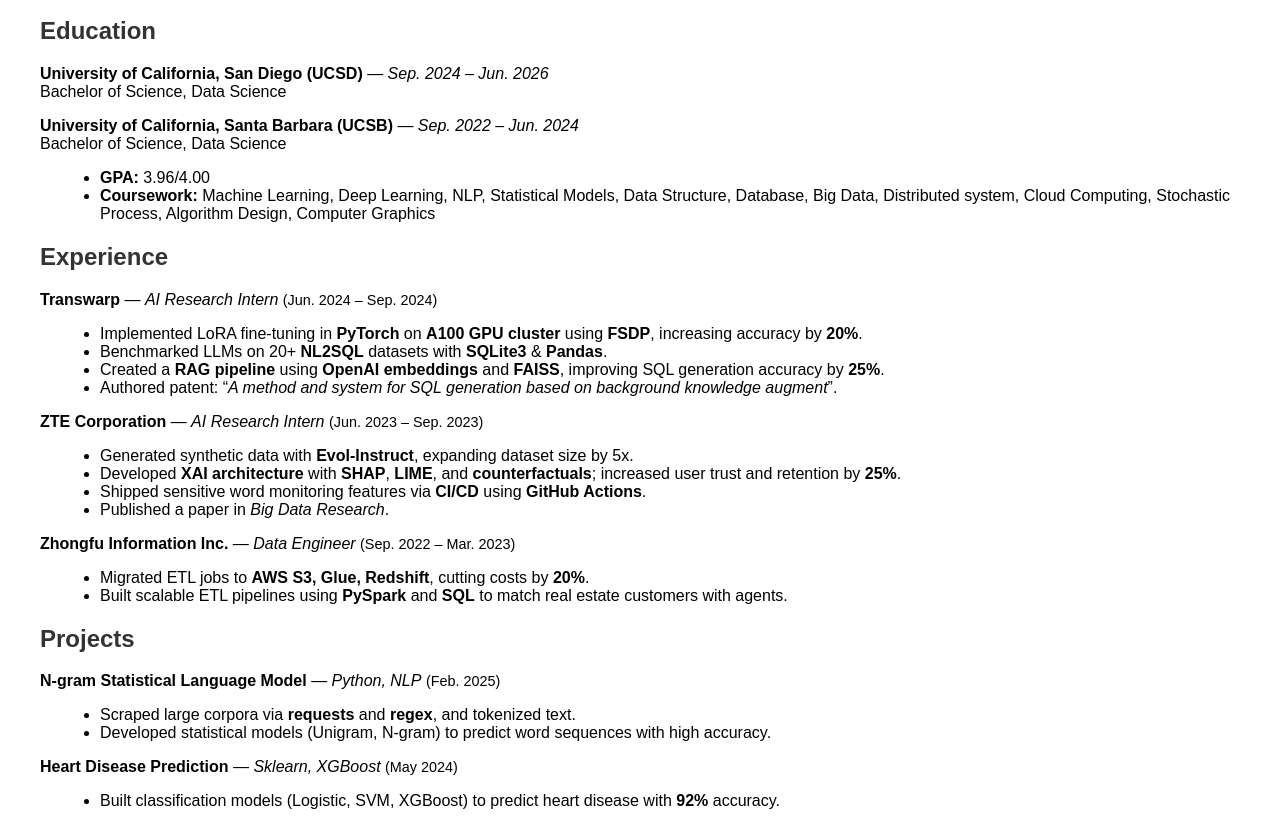
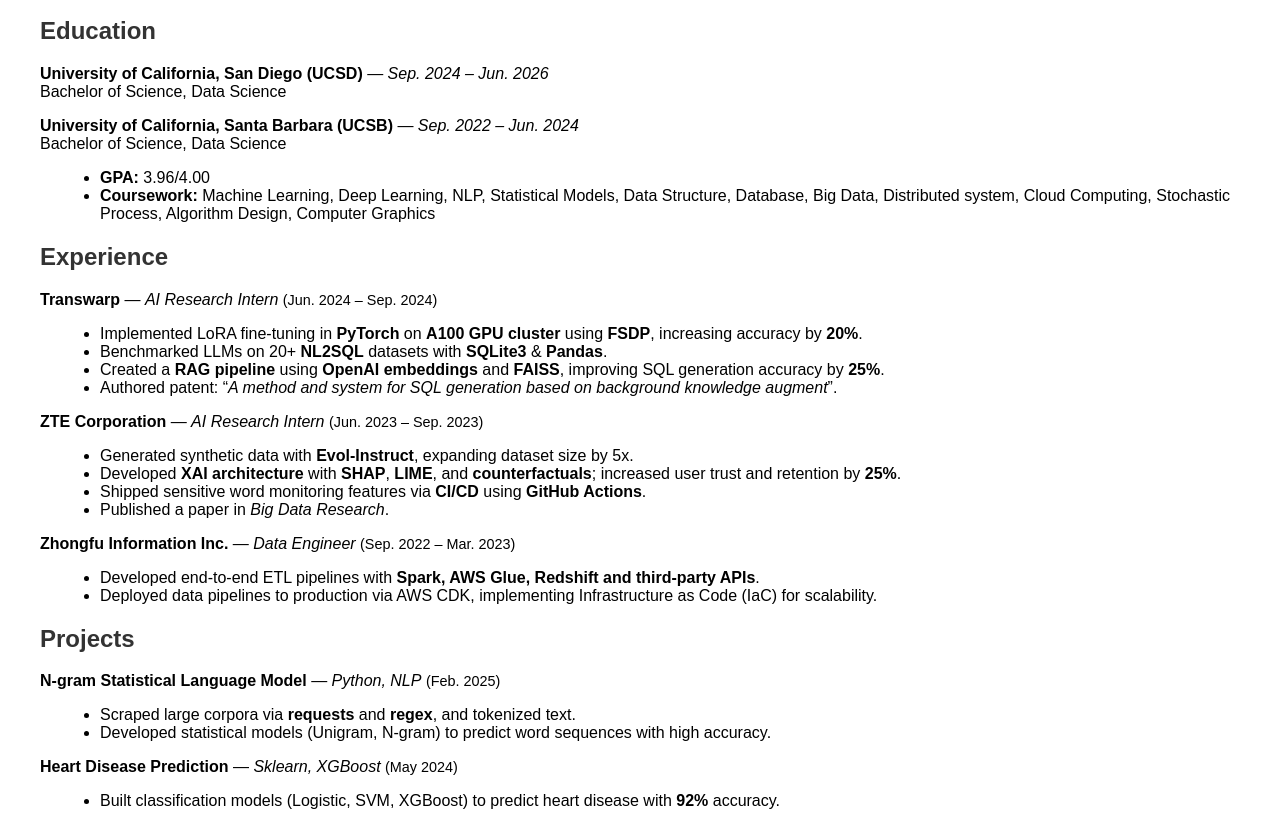
Before and after one commit to Zhongyan0721/portfolio, a plain HTML site: page cv/index.html in a window 1280 px wide. Shown: the part 264-1087 px from the top of the page. Drawn offline with Linux system fonts and the light colour scheme.

Commit message:
update resume

```diff
--- a/cv/index.html
+++ b/cv/index.html
@@ -64,8 +64,8 @@
 
         <p><strong>Zhongfu Information Inc.</strong> — <em>Data Engineer</em> <span class="small">(Sep. 2022 – Mar. 2023)</span></p>
         <ul>
-            <li>Migrated ETL jobs to <strong>AWS S3, Glue, Redshift</strong>, cutting costs by <strong>20%</strong>.</li>
-            <li>Built scalable ETL pipelines using <strong>PySpark</strong> and <strong>SQL</strong> to match real estate customers with agents.</li>
+            <li>Developed end-to-end ETL pipelines with <strong>Spark, AWS Glue, Redshift and third-party APIs</strong>.</li>
+            <li>Deployed data pipelines to production via AWS CDK, implementing Infrastructure as Code (IaC) for scalability.</li>
         </ul>
     </section>
 
```
Also changed, not shown: 1 other file.
